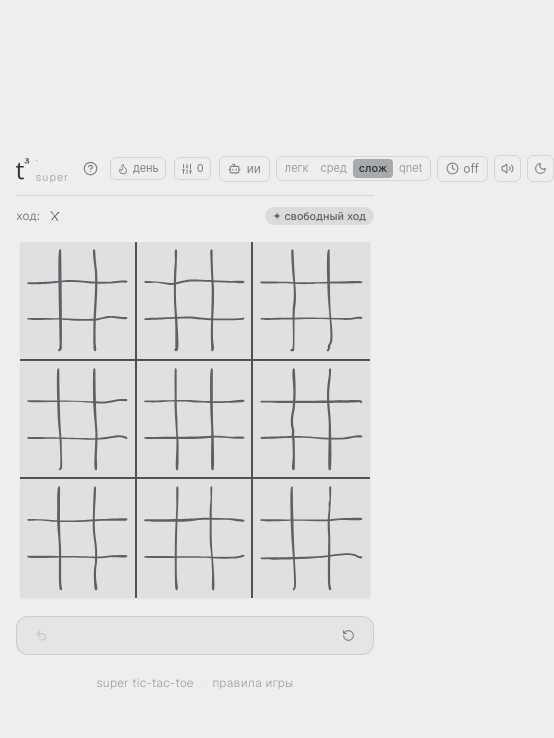
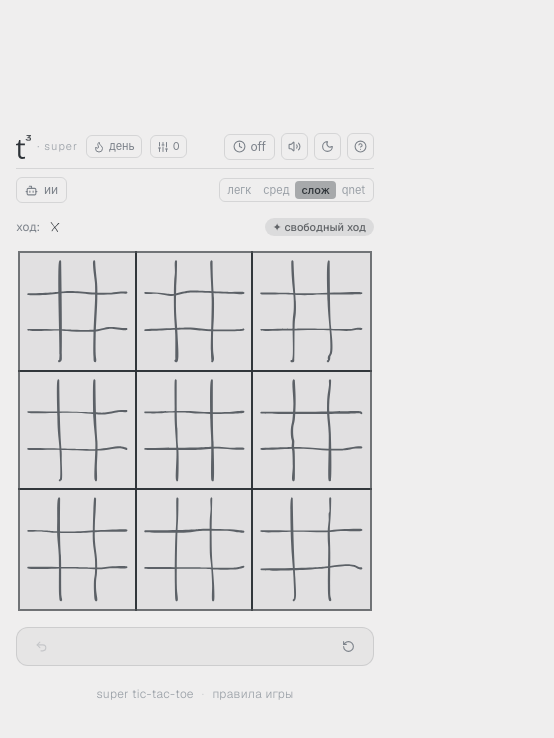
Before and after one commit to temirlankalm/super-tic-tac-toe, a Next.js app: page / in a window 390 px wide. Shown: the top 738 px of the page, 554 px wide, since content can reach past the window. Built offline with nearby package versions, Linux system fonts and the light colour scheme.

Commit message:
fix(ui): responsive mobile header, fading ink visual decay, speed blitz fix, fog of war mist, and pwa safe areas

```diff
--- a/src/app/page.tsx
+++ b/src/app/page.tsx
@@ -124,6 +124,10 @@ export default function Home() {
       rawHandleDraw();
       playGameVictory(true);
       haptic('sector');
+    },
+    onOpponentDisconnected: () => {
+      playClock();
+      haptic('tap');
     },
     onOpponentForfeit: () => {
       // 30s disconnect grace period expired: award technical victory to remaining player
@@ -280,6 +284,16 @@ export default function Home() {
   };
 
   const handleToggleMode = () => {
+    if (
+      gameState.gameMode === 'daily' &&
+      gameState.history.length > 0 &&
+      gameState.winner === null
+    ) {
+      if (typeof window !== 'undefined' && !window.confirm('выйти из игры дня? текущая партия будет прервана.')) {
+        return;
+      }
+    }
+
     const nextMode =
       gameState.gameMode === 'ai'
         ? 'pvp'
@@ -434,7 +448,7 @@ export default function Home() {
   const activeModifiersCount = Object.values(gameState.modifiers || {}).filter(Boolean).length;
 
   return (
-    <main className="flex-1 flex flex-col items-center justify-center p-4 md:p-8 max-w-xl mx-auto w-full">
+    <main className="flex-1 flex flex-col items-center justify-center p-4 md:p-8 max-w-xl mx-auto w-full pt-[max(1rem,env(safe-area-inset-top))] pb-[max(1.5rem,env(safe-area-inset-bottom))]">
       {/* Top Status & Game Setup Bar */}
       <GameStatus
         gameState={gameState}
--- a/src/components/GameStatus.tsx
+++ b/src/components/GameStatus.tsx
@@ -101,7 +101,14 @@ export const GameStatus: React.FC<GameStatusProps> = ({
   } = gameState;
 
   const [isTimeMenuOpen, setIsTimeMenuOpen] = useState(false);
+  const [isTimeoutPromptDismissed, setIsTimeoutPromptDismissed] = useState(false);
   const timeMenuRef = useRef<HTMLDivElement>(null);
+
+  useEffect(() => {
+    if (!isQuickSearching) {
+      setIsTimeoutPromptDismissed(false);
+    }
+  }, [isQuickSearching]);
 
   // Close time menu on outside click
   useEffect(() => {
@@ -120,9 +127,9 @@ export const GameStatus: React.FC<GameStatusProps> = ({
 
   return (
     <div className="w-full max-w-[460px] sm:max-w-[480px] mx-auto mb-3">
-      {/* Top Bar: Brand & Game Configurations */}
-      <div className="flex items-center justify-between pb-2.5 border-b border-[var(--line)] gap-2">
-        {/* Brand, Rules & Quick Tools */}
+      {/* Row 1: Brand Logo & Global App Utilities */}
+      <div className="flex items-center justify-between pb-2 border-b border-[var(--line)] gap-2">
+        {/* Left: Brand, Daily Streak & Modifiers */}
         <div className="flex items-center gap-2">
           <div className="flex items-center gap-1.5">
             <HandDrawnLogo className="h-6 w-auto text-[var(--highlight-ink)]" />
@@ -130,15 +137,7 @@ export const GameStatus: React.FC<GameStatusProps> = ({
               · super
             </span>
           </div>
-          <button
-            type="button"
-            onClick={onOpenRules}
-            aria-label="Правила игры"
-            className="p-1 text-[var(--ink-soft)] hover:text-[var(--highlight-ink)] transition-colors cursor-pointer"
-            title="правила игры"
-          >
-            <HelpCircle size={15} />
-          </button>
+
           {onOpenDailyModal && (
             <button
               type="button"
@@ -150,6 +149,7 @@ export const GameStatus: React.FC<GameStatusProps> = ({
               <span>{dailyStreak && dailyStreak > 0 ? `${dailyStreak}` : 'день'}</span>
             </button>
           )}
+
           {onOpenSettingsModal && (
             <button
               type="button"
@@ -171,106 +171,8 @@ export const GameStatus: React.FC<GameStatusProps> = ({
           )}
         </div>
 
-        {/* Configurations Bar */}
+        {/* Right: Clock, Sound, Theme, Rules */}
         <div className="flex items-center gap-1.5 text-xs">
-          {/* Mode toggle */}
-          <button
-            type="button"
-            onClick={onToggleMode}
-            className="flex items-center gap-1.5 px-2 py-1 rounded-md border border-[var(--line)] hover:border-[var(--line-strong)] text-[var(--ink-soft)] hover:text-[var(--highlight-ink)] transition-all cursor-pointer font-sans lowercase"
-            title="Переключить режим (против ии / вдвоем / онлайн)"
-          >
-            {gameMode === 'ai' ? (
-              <>
-                <Bot size={13} />
-                <span>ии</span>
-              </>
-            ) : gameMode === 'pvp' ? (
-              <>
-                <User size={13} />
-                <span>2p</span>
-              </>
-            ) : (
-              <>
-                <Globe size={13} />
-                <span>онлайн</span>
-              </>
-            )}
-          </button>
-
-          {/* Quick Match Button */}
-          {gameMode === 'online' && !isQuickSearching && connectionStatus !== 'connected' && onStartQuickMatch && (
-            <button
-              type="button"
-              onClick={onStartQuickMatch}
-              className="flex items-center gap-1 px-2 py-1 rounded-md bg-[var(--highlight-ink)] text-[var(--bg)] hover:opacity-90 transition-all cursor-pointer font-sans lowercase text-xs font-medium"
-              title="найти случайного соперника онлайн"
-            >
-              <Zap size={12} />
-              <span>найти игру</span>
-            </button>
-          )}
-
-          {/* Online Room Trigger Button */}
-          {gameMode === 'online' && (
-            <button
-              type="button"
-              onClick={onOpenOnlineModal}
-              className="flex items-center gap-1.5 px-2 py-1 rounded-md border border-[var(--line)] hover:border-[var(--line-strong)] text-[var(--ink-soft)] hover:text-[var(--highlight-ink)] transition-all cursor-pointer font-sans lowercase text-xs"
-              title="открыть комнату / пригласить друга"
-            >
-              <span
-                className={`w-1.5 h-1.5 rounded-full ${
-                  connectionStatus === 'connected'
-                    ? 'bg-emerald-500 shadow-xs shadow-emerald-500/50'
-                    : connectionStatus === 'waiting' || connectionStatus === 'connecting'
-                    ? 'bg-amber-500 animate-pulse'
-                    : connectionStatus === 'disconnected' || connectionStatus === 'error'
-                    ? 'bg-rose-500'
-                    : 'bg-zinc-400'
-                }`}
-              />
-              <span>
-                {connectionStatus === 'connected'
-                  ? 'в сети'
-                  : connectionStatus === 'waiting'
-                  ? 'ожидание…'
-                  : connectionStatus === 'connecting'
-                  ? 'вход…'
-                  : roomId
-                  ? `#${roomId}`
-                  : 'комната'}
-              </span>
-            </button>
-          )}
-
-          {/* Difficulty selector (when in vs ai mode) */}
-          {gameMode === 'ai' && (
-            <div className="flex items-center rounded-md border border-[var(--line)] p-0.5 text-[11px] font-sans lowercase">
-              {(
-                [
-                  { lvl: 'easy', label: 'легк' },
-                  { lvl: 'medium', label: 'сред' },
-                  { lvl: 'hard', label: 'слож' },
-                  { lvl: 'qnet', label: 'qnet' },
-                ] as const
-              ).map(({ lvl, label }) => (
-                <button
-                  key={lvl}
-                  type="button"
-                  onClick={() => onSetDifficulty(lvl)}
-                  className={`px-1.5 py-0.5 rounded-[4px] transition-all cursor-pointer ${
-                    difficulty === lvl
-                      ? 'bg-[var(--line-strong)] text-[var(--highlight-ink)] font-medium'
-                      : 'text-[var(--ink-mute)] hover:text-[var(--ink-soft)]'
-                  }`}
-                >
-                  {label}
-                </button>
-              ))}
-            </div>
-          )}
-
           {/* Chess Clock Timer Selector */}
           <div className="relative" ref={timeMenuRef}>
             <button
@@ -344,6 +246,131 @@ export const GameStatus: React.FC<GameStatusProps> = ({
           >
             {theme === 'dark' ? <Sun size={13} /> : <Moon size={13} />}
           </button>
+
+          {/* Rules button */}
+          <button
+            type="button"
+            onClick={onOpenRules}
+            aria-label="Правила игры"
+            className="p-1.5 rounded-md border border-[var(--line)] hover:border-[var(--line-strong)] text-[var(--ink-soft)] hover:text-[var(--highlight-ink)] transition-colors cursor-pointer"
+            title="правила игры"
+          >
+            <HelpCircle size={13} />
+          </button>
+        </div>
+      </div>
+
+      {/* Row 2: Mode Navigation & Active Mode Controls */}
+      <div className="flex items-center justify-between pt-2 pb-1 gap-2 text-xs">
+        {/* Mode Switcher */}
+        <button
+          type="button"
+          onClick={onToggleMode}
+          className={`flex items-center gap-1.5 px-2 py-1 rounded-md border border-[var(--line)] hover:border-[var(--line-strong)] transition-all cursor-pointer font-sans lowercase text-xs ${
+            gameMode === 'daily'
+              ? 'bg-amber-500/10 border-amber-500/30 text-amber-600 dark:text-amber-400 font-medium'
+              : 'text-[var(--ink-soft)] hover:text-[var(--highlight-ink)]'
+          }`}
+          title="Переключить режим (против ии / вдвоем / онлайн)"
+        >
+          {gameMode === 'ai' ? (
+            <>
+              <Bot size={13} />
+              <span>ии</span>
+            </>
+          ) : gameMode === 'pvp' ? (
+            <>
+              <User size={13} />
+              <span>2p</span>
+            </>
+          ) : gameMode === 'daily' ? (
+            <>
+              <Flame size={13} className="fill-amber-500 text-amber-500" />
+              <span>челлендж дня</span>
+            </>
+          ) : (
+            <>
+              <Globe size={13} />
+              <span>онлайн</span>
+            </>
+          )}
+        </button>
+
+        {/* Right side: Controls for current active mode */}
+        <div className="flex items-center gap-1.5 text-xs">
+          {/* Difficulty selector (when in vs ai mode) */}
+          {gameMode === 'ai' && (
+            <div className="flex items-center rounded-md border border-[var(--line)] p-0.5 text-[11px] font-sans lowercase">
+              {(
+                [
+                  { lvl: 'easy', label: 'легк' },
+                  { lvl: 'medium', label: 'сред' },
+                  { lvl: 'hard', label: 'слож' },
+                  { lvl: 'qnet', label: 'qnet' },
+                ] as const
+              ).map(({ lvl, label }) => (
+                <button
+                  key={lvl}
+                  type="button"
+                  onClick={() => onSetDifficulty(lvl)}
+                  className={`px-1.5 py-0.5 rounded-[4px] transition-all cursor-pointer ${
+                    difficulty === lvl
+                      ? 'bg-[var(--line-strong)] text-[var(--highlight-ink)] font-medium'
+                      : 'text-[var(--ink-mute)] hover:text-[var(--ink-soft)]'
+                  }`}
+                >
+                  {label}
+                </button>
+              ))}
+            </div>
+          )}
+
+          {/* Quick Match & Room Trigger (when in online mode) */}
+          {gameMode === 'online' && (
+            <div className="flex items-center gap-1.5">
+              {!isQuickSearching && connectionStatus !== 'connected' && onStartQuickMatch && (
+                <button
+                  type="button"
+                  onClick={onStartQuickMatch}
+                  className="flex items-center gap-1 px-2 py-1 rounded-md bg-[var(--highlight-ink)] text-[var(--bg)] hover:opacity-90 transition-all cursor-pointer font-sans lowercase text-xs font-medium shadow-xs"
+                  title="найти случайного соперника онлайн"
+                >
+                  <Zap size={12} />
+                  <span>найти игру</span>
+                </button>
+              )}
+
+              <button
+                type="button"
+                onClick={onOpenOnlineModal}
+                className="flex items-center gap-1.5 px-2 py-1 rounded-md border border-[var(--line)] hover:border-[var(--line-strong)] text-[var(--ink-soft)] hover:text-[var(--highlight-ink)] transition-all cursor-pointer font-sans lowercase text-xs"
+                title="открыть комнату / пригласить друга"
+              >
+                <span
+                  className={`w-1.5 h-1.5 rounded-full ${
+                    connectionStatus === 'connected'
+                      ? 'bg-emerald-500 shadow-xs shadow-emerald-500/50'
+                      : connectionStatus === 'waiting' || connectionStatus === 'connecting'
+                      ? 'bg-amber-500 animate-pulse'
+                      : connectionStatus === 'disconnected' || connectionStatus === 'error'
+                      ? 'bg-rose-500'
+                      : 'bg-zinc-400'
+                  }`}
+                />
+                <span>
+                  {connectionStatus === 'connected'
+                    ? 'в сети'
+                    : connectionStatus === 'waiting'
+                    ? 'ожидание…'
+                    : connectionStatus === 'connecting'
+                    ? 'вход…'
+                    : roomId
+                    ? `#${roomId}`
+                    : 'комната'}
+                </span>
+              </button>
+            </div>
+          )}
         </div>
       </div>
 
@@ -356,7 +383,8 @@ export const GameStatus: React.FC<GameStatusProps> = ({
               <span>поиск соперника… ({quickSearchElapsed}с)</span>
             </div>
             <div className="flex items-center gap-1.5">
-              {quickSearchTimeoutReached && onQuickMatchPlayAi && (
+              {quickSearchTimeoutReached && !isTimeoutPromptDismissed && onQuickMatchPlayAi && (
+                <>
                   <button
                     type="button"
                     onClick={onQuickMatchPlayAi}
@@ -364,6 +392,14 @@ export const GameStatus: React.FC<GameStatusProps> = ({
                   >
                     сыграть с ии
                   </button>
+                  <button
+                    type="button"
+                    onClick={() => setIsTimeoutPromptDismissed(true)}
+                    className="px-2 py-0.5 rounded border border-[var(--line-strong)] text-[var(--ink-soft)] hover:text-[var(--highlight-ink)] lowercase text-[11px] transition-colors cursor-pointer"
+                  >
+                    ждать дальше
+                  </button>
+                </>
               )}
               {onCancelQuickMatch && (
                 <button
--- a/src/components/LocalBoard.tsx
+++ b/src/components/LocalBoard.tsx
@@ -14,6 +14,11 @@ interface LocalBoardProps {
   isActive: boolean;
   isGlobalWinningBoard: boolean;
   isFogged?: boolean;
+  fadingInk?: boolean;
+  playerMoveHistory?: {
+    X: { boardIdx: number; cellIdx: number }[];
+    O: { boardIdx: number; cellIdx: number }[];
+  };
   lastMove: Move | null;
   onCellClick: (boardIdx: number, cellIdx: number) => void;
   disabled: boolean;
@@ -27,6 +32,8 @@ export const LocalBoard: React.FC<LocalBoardProps> = ({
   isActive,
   isGlobalWinningBoard,
   isFogged,
+  fadingInk,
+  playerMoveHistory,
   lastMove,
   onCellClick,
   disabled,
@@ -37,7 +44,7 @@ export const LocalBoard: React.FC<LocalBoardProps> = ({
     <div
       className={`relative w-full h-full p-1 sm:p-2.5 transition-colors duration-200 flex flex-col justify-center items-center ${
         isActive && !isResolved
-          ? 'bg-[var(--active-board-bg)] ring-1.5 ring-[var(--active-board-border)] shadow-xs'
+          ? 'bg-[var(--active-board-bg)] ring-2 ring-[var(--active-board-border)] shadow-xs'
           : 'bg-transparent'
       } ${
         isGlobalWinningBoard
@@ -73,6 +80,28 @@ export const LocalBoard: React.FC<LocalBoardProps> = ({
             const isWinCell =
               winningLine !== null && winningLine.includes(cellIdx);
 
+            let cellOpacity: number | undefined = undefined;
+            let isExpiringSoon = false;
+
+            if (fadingInk && cellValue && playerMoveHistory) {
+              const history = playerMoveHistory[cellValue];
+              if (history) {
+                const moveIndex = history.findIndex(
+                  (m) => m.boardIdx === boardIdx && m.cellIdx === cellIdx
+                );
+                if (moveIndex !== -1) {
+                  const age = history.length - 1 - moveIndex;
+                  if (age === 0) cellOpacity = 1.0;
+                  else if (age === 1) cellOpacity = 0.75;
+                  else if (age === 2) cellOpacity = 0.50;
+                  else if (age >= 3) {
+                    cellOpacity = 0.28;
+                    isExpiringSoon = true;
+                  }
+                }
+              }
+            }
+
             return (
               <div
                 key={cellIdx}
@@ -83,6 +112,8 @@ export const LocalBoard: React.FC<LocalBoardProps> = ({
                   isPlayable={isPlayable}
                   isLastMove={isLast}
                   isWinningCell={isWinCell}
+                  opacity={cellOpacity}
+                  isExpiringSoon={isExpiringSoon}
                   onClick={() => onCellClick(boardIdx, cellIdx)}
                   boardIdx={boardIdx}
                   cellIdx={cellIdx}
@@ -117,10 +148,10 @@ export const LocalBoard: React.FC<LocalBoardProps> = ({
 
         {/* Fog of War Overlay */}
         {isFogged && !isResolved && (
-          <div className="absolute inset-0 z-20 flex items-center justify-center bg-[var(--bg)]/92 backdrop-blur-[2px] transition-all duration-300 pointer-events-none select-none rounded-[2px]">
-            <div className="flex flex-col items-center gap-1 opacity-35">
+          <div className="absolute inset-0 z-20 flex items-center justify-center bg-[var(--bg)]/50 backdrop-blur-[1.5px] transition-all duration-300 pointer-events-none select-none rounded-[2px]">
+            <div className="flex flex-col items-center gap-1 opacity-25">
               <div className="w-1.5 h-1.5 rounded-full border border-[var(--ink-mute)]" />
-              <span className="text-[9px] uppercase tracking-widest text-[var(--ink-mute)] font-mono">
+              <span className="text-[8.5px] uppercase tracking-widest text-[var(--ink-mute)] font-mono">
                 fog
               </span>
             </div>
--- a/src/components/SuperBoard.tsx
+++ b/src/components/SuperBoard.tsx
@@ -86,6 +86,8 @@ export const SuperBoard: React.FC<SuperBoardProps> = ({
                 isActive={isActive}
                 isGlobalWinningBoard={isGlobalWin}
                 isFogged={isFogged}
+                fadingInk={Boolean(gameState.modifiers?.fadingInk)}
+                playerMoveHistory={gameState.playerMoveHistory}
                 lastMove={lastMove}
                 onCellClick={onCellClick}
                 disabled={isBoardDisabled || isFogged}
```
Also changed, not shown: src/app/layout.tsx (+9 -1 lines), src/components/Cell.tsx (+24 -2 lines), src/hooks/useSuperTicTacToe.ts (+12 -3 lines). Lines whose indentation alone changed are shown as unchanged.
